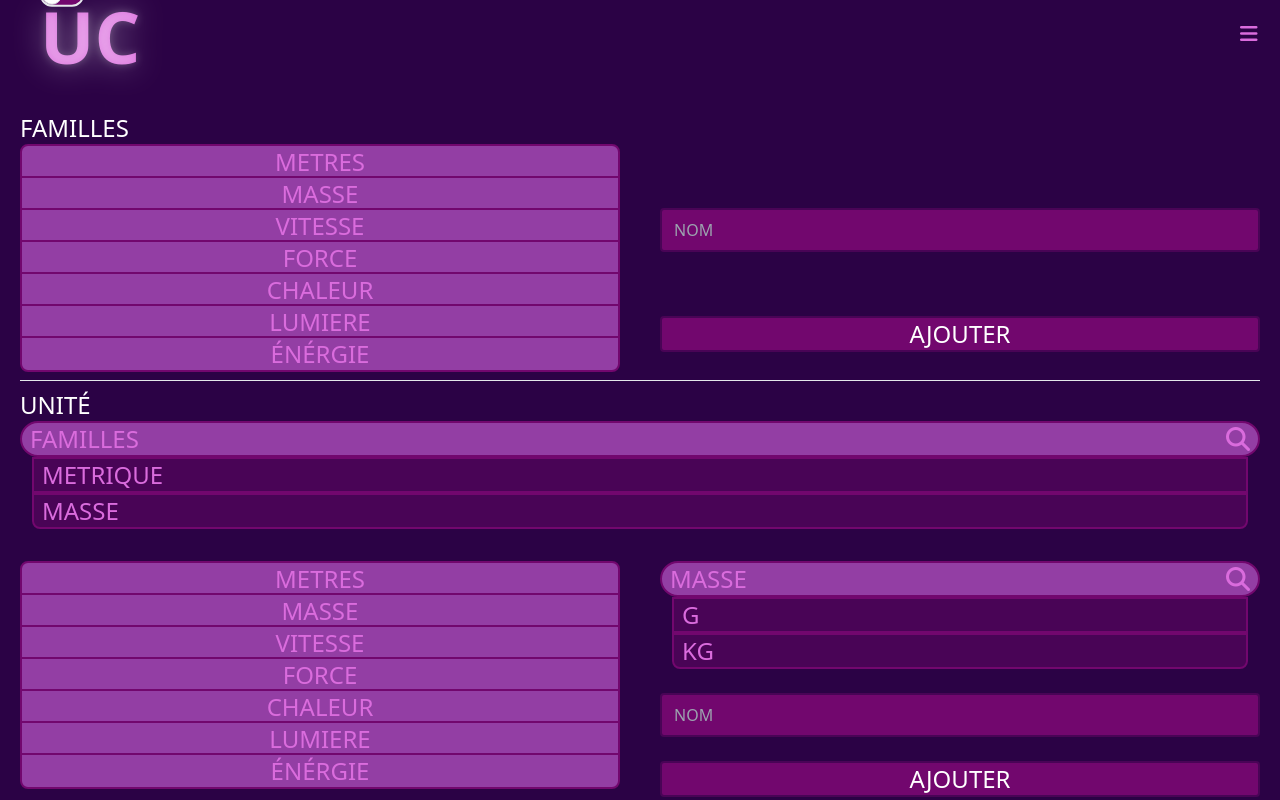
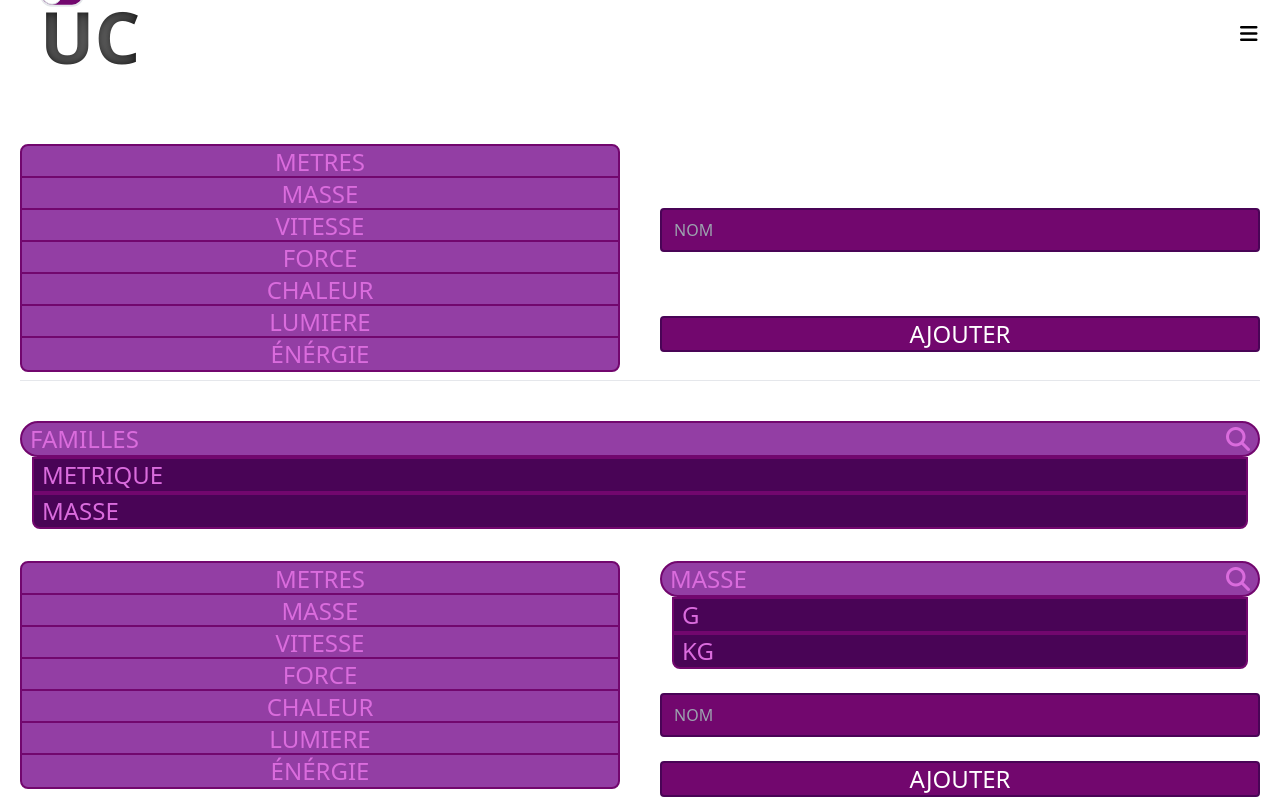
Before and after one commit to BPTdev/UnitConverter, a PHP site: page /admin.php in a window 1280 px wide. Run offline with PHP 8.4, Linux system fonts and the light colour scheme; some libraries are stand-ins or nearby versions.

Commit message:
wip colors with forms

```diff
--- /dev/null
+++ b/public/colors.php
@@ -0,0 +1,2 @@
+<?php
+$JLEFAIT = "non";
--- a/public/css/general.css
+++ b/public/css/general.css
@@ -1,28 +1,3 @@
-:root {
-    /*
-     Colors
-    */
-    --purple-1: #da6cdd;
-    --purple-2: #933ea4;
-    --purple-3: #490456;
-    --purple-4: #2b0245;
-    --white-1: white;
-    --border-color: var(--white-1);
-}
-
-
-body {
-    background-color: var(--purple-4);
-}
-
-/*
-    Common styles
-*/
-
-.logo-purple {
-    color: var(--purple-1);
-}
-
 .menu {
 
     transform: translateY(-101%);
--- a/public/js/js.js
+++ b/public/js/js.js
@@ -29,6 +29,19 @@ function init() {
     }
     document.body.classList.add(fonttoapply);
 
+
+
+
+    //colors stuff
+    toggle_colors = document.getElementById('toggle-colors');
+    toggle_colors.addEventListener('change',randomcolors)
+    if (localStorage.getItem("randomcolors")==="true") {
+        toggle_colors.checked = true;
+        console.log("Random Colors");
+
+
+    }
+
 }
 //universal stuff
 function universal() {
@@ -53,6 +66,15 @@ function randomfonts() {
         localStorage.setItem("randomfont", "true");
     }
     window.location.reload();
+}
+function randomcolors(){
+    if (localStorage.getItem("randomcolors")==="true"){
+        localStorage.setItem("randomcolors", "false");
+
+    }else{
+        localStorage.setItem("randomcolors", "true");
+    }
+    document.getElementById("formsColors").submit();
 }
 function menuOpen() {
 
```
Also changed, not shown: public/index.php (+37 -10 lines).
